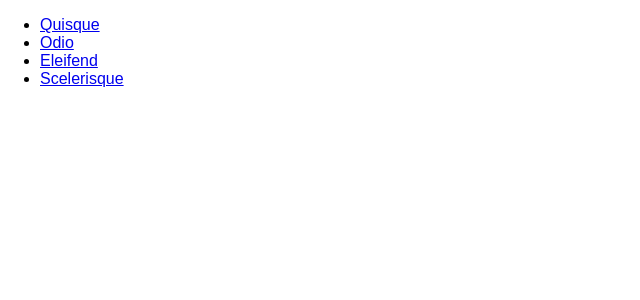
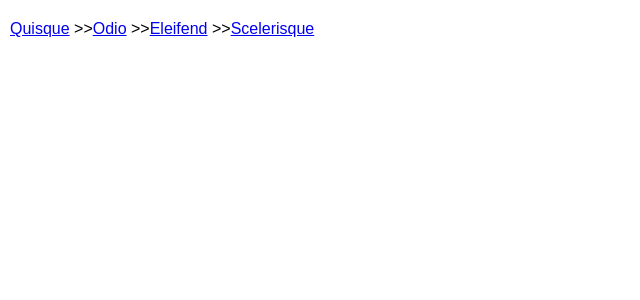
Before and after one commit to wahhapen/breadcrumbs, a React (Create React App) app: page / in a window 1280 px wide. Shown: the top 300 px of the page, without its empty margins (0-640 px from the left). Built offline with nearby package versions, Linux system fonts and the light colour scheme.

Commit message:
Nested routes

```diff
--- a/package.json
+++ b/package.json
@@ -3,6 +3,7 @@
   "version": "0.1.0",
   "private": true,
   "dependencies": {
+    "auto-breadcrumb": "^1.0.0",
     "react": "^15.5.4",
     "react-dom": "^15.5.4"
   },
--- a/src/App.js
+++ b/src/App.js
@@ -1,60 +1,42 @@
 import React, { Component } from 'react';
-import {Breadcrumbs} from './components/Breadcrumbs';
 import './App.css';
-import { BrowserRouter as Router, Route, Link } from 'react-router-dom';
+import { Route, Link } from 'react-router-dom';
 
-class Quisque extends Component {
-  render() {
-    return (
-      <Breadcrumbs />
-    )
-  }
-}
-class Odio extends Component {
-  render() {
-    return (
-      <Breadcrumbs />
-    )
-  }
-}
-class Eleifend extends Component {
-  render() {
-    return (
-      <Breadcrumbs />
-    )
-  }
-}
-class Scelerisque extends Component {
-  render() {
-    return (
-      <Breadcrumbs />
-    )
-  }
-}
 
-const Routes = () => (
-  <Router>
-    <nav>
-          <Route path="/quisque" component={Quisque} />
-          <Route path="/odio" component={Odio} />
-          <Route path="/eleifend" component={Eleifend} />
-          <Route path="/scelerisque" component={Scelerisque} />
-        <ul>
-          <li><Link to="/quisque">Quisque</Link></li>
-          <li><Link to="/odio">Odio</Link></li>
-          <li><Link to="/eleifend">Eleifend</Link></li>
-          <li><Link to="/scelerisque">Scelerisque</Link></li>
+const BreadcrumbsItem = ({ match }) => { console.log(match); return(
+
+    <li>
+      <Link to={match.url || ''} className={match.isExact ? 'breadcrumbs__item breadcrumbs__item--active' : 'breadcrumbs__item'}>
+        {match.params.path}
+      </Link>
+      <ul><Route path={`${match.url}/:path`} component={BreadcrumbsItem} /></ul>
+    </li>
+)}
+
+
+const Breadcrumbs = (props) => (
+    <nav className="breadcrumbs">
+        <ul className='breadcrumbs__list'>
+            <Route path='/:path' component={BreadcrumbsItem} />
         </ul>
     </nav>
-  </Router>
-);
-
+)
 
 class App extends Component {
   render() {
     return (
       <div className="App">
-        <Routes />
+        <Breadcrumbs/>
+        <ul className='breadcrumbs__list'>
+          <li>
+          <Link to="/quisque">Quisque</Link> <span> >> </span></li>
+          <li>
+          <Link to="/quisque/odio">Odio</Link> <span> >> </span></li>
+          <li>
+          <Link to="/quisque/odio/eleifend">Eleifend</Link> <span> >> </span></li>
+          <li>
+          <Link to="/quisque/odio/eleifend/scelerisque">Scelerisque</Link></li>
+        </ul>
       </div>
     );
   }
```
